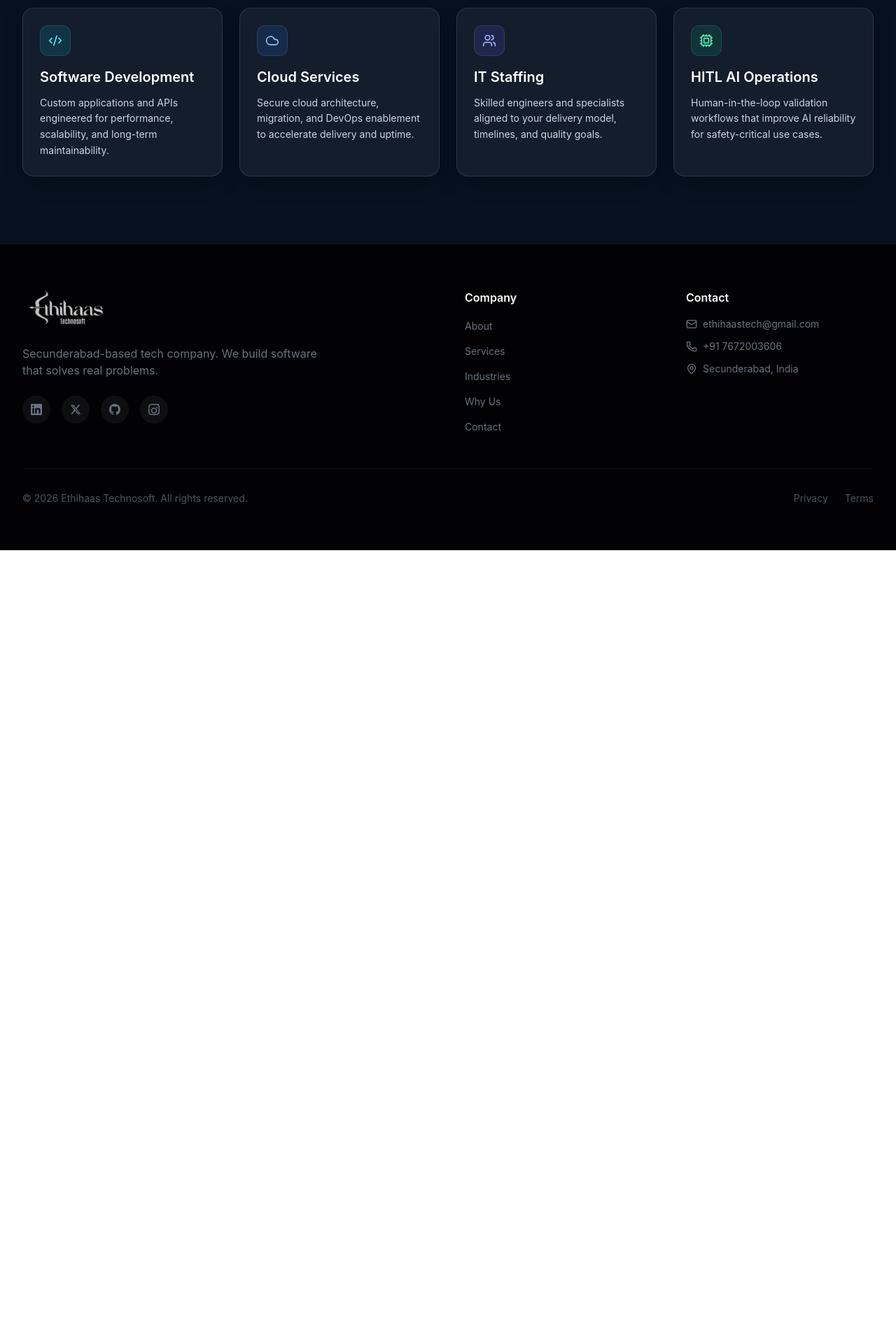
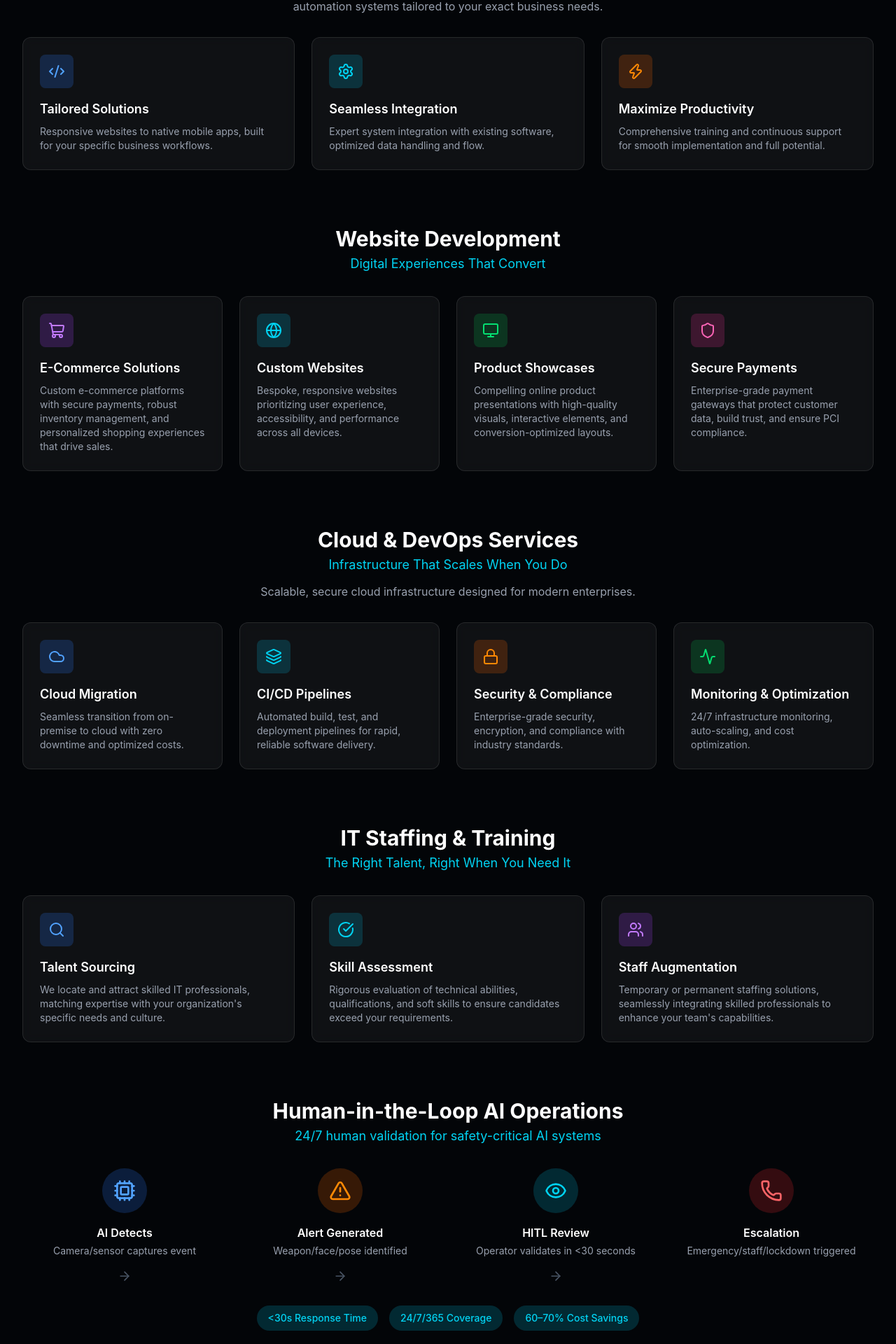
Before and after one commit to archanadeshpal526-create/Etechnosoft-Website, a React (Vite) app: page /services in a window 1280 px wide. Shown: the part 411-2331 px from the top of the page at 70% size. Before the commit the page ends 1197 px from the top, so only its background shows below. Built offline with nearby package versions, Linux system fonts and the light colour scheme.

Commit message:
Revert "Redesign Services section with modern four-card layout"
This reverts commit 32e2c6a65348fabd71b76c6ad049cd1ff6f58086.

```diff
--- a/src/components/Services.jsx
+++ b/src/components/Services.jsx
@@ -1,82 +1,211 @@
 import { motion } from 'framer-motion';
-import { Code2, Cloud, Users, Cpu } from 'lucide-react';
+import { useRef } from 'react';
+import { useNavigate, useLocation } from 'react-router-dom';
+import { useEffect } from 'react';
+import { Code2, Settings, Zap, Globe, ShoppingCart, Shield, Monitor, Cpu, Layers, Cloud, Lock, Activity, Users, Search, CheckCircle, AlertTriangle, Phone, Eye, ArrowRight, Car, HardHat, Signal, Gamepad2, Heart, Star } from 'lucide-react';
 
-const services = [
-  {
-    id: 'software-development',
-    title: 'Software Development',
-    description: 'Custom applications and APIs engineered for performance, scalability, and long-term maintainability.',
-    icon: Code2,
-    iconBg: 'bg-cyan-500/15',
-    iconColor: 'text-cyan-300',
-  },
-  {
-    id: 'cloud-services',
-    title: 'Cloud Services',
-    description: 'Secure cloud architecture, migration, and DevOps enablement to accelerate delivery and uptime.',
-    icon: Cloud,
-    iconBg: 'bg-blue-500/15',
-    iconColor: 'text-blue-300',
-  },
-  {
-    id: 'it-staffing',
-    title: 'IT Staffing',
-    description: 'Skilled engineers and specialists aligned to your delivery model, timelines, and quality goals.',
-    icon: Users,
-    iconBg: 'bg-indigo-500/15',
-    iconColor: 'text-indigo-300',
-  },
-  {
-    id: 'hitl-ai-ops',
-    title: 'HITL AI Operations',
-    description: 'Human-in-the-loop validation workflows that improve AI reliability for safety-critical use cases.',
-    icon: Cpu,
-    iconBg: 'bg-emerald-500/15',
-    iconColor: 'text-emerald-300',
-  },
+const softwareDevCards = [
+  { id: 'tailored', title: 'Tailored Solutions', desc: 'Responsive websites to native mobile apps, built for your specific business workflows.', icon: Code2, color: 'text-blue-400', bg: 'bg-blue-500/20' },
+  { id: 'integration', title: 'Seamless Integration', desc: 'Expert system integration with existing software, optimized data handling and flow.', icon: Settings, color: 'text-cyan-400', bg: 'bg-cyan-500/20' },
+  { id: 'productivity', title: 'Maximize Productivity', desc: 'Comprehensive training and continuous support for smooth implementation and full potential.', icon: Zap, color: 'text-orange-400', bg: 'bg-orange-500/20' },
 ];
 
+const websiteDevCards = [
+  { id: 'ecommerce', title: 'E-Commerce Solutions', desc: 'Custom e-commerce platforms with secure payments, robust inventory management, and personalized shopping experiences that drive sales.', icon: ShoppingCart, color: 'text-purple-400', bg: 'bg-purple-500/20' },
+  { id: 'custom-websites', title: 'Custom Websites', desc: 'Bespoke, responsive websites prioritizing user experience, accessibility, and performance across all devices.', icon: Globe, color: 'text-cyan-400', bg: 'bg-cyan-500/20' },
+  { id: 'product-showcase', title: 'Product Showcases', desc: 'Compelling online product presentations with high-quality visuals, interactive elements, and conversion-optimized layouts.', icon: Monitor, color: 'text-green-400', bg: 'bg-green-500/20' },
+  { id: 'secure-payments', title: 'Secure Payments', desc: 'Enterprise-grade payment gateways that protect customer data, build trust, and ensure PCI compliance.', icon: Shield, color: 'text-pink-400', bg: 'bg-pink-500/20' },
+];
+
+const cloudDevopsCards = [
+  { id: 'cloud-migration', title: 'Cloud Migration', desc: 'Seamless transition from on-premise to cloud with zero downtime and optimized costs.', icon: Cloud, color: 'text-blue-400', bg: 'bg-blue-500/20' },
+  { id: 'cicd', title: 'CI/CD Pipelines', desc: 'Automated build, test, and deployment pipelines for rapid, reliable software delivery.', icon: Layers, color: 'text-cyan-400', bg: 'bg-cyan-500/20' },
+  { id: 'security', title: 'Security & Compliance', desc: 'Enterprise-grade security, encryption, and compliance with industry standards.', icon: Lock, color: 'text-orange-400', bg: 'bg-orange-500/20' },
+  { id: 'monitoring', title: 'Monitoring & Optimization', desc: '24/7 infrastructure monitoring, auto-scaling, and cost optimization.', icon: Activity, color: 'text-green-400', bg: 'bg-green-500/20' },
+];
+
+const staffingCards = [
+  { id: 'talent-sourcing', title: 'Talent Sourcing', desc: 'We locate and attract skilled IT professionals, matching expertise with your organization\'s specific needs and culture.', icon: Search, color: 'text-blue-400', bg: 'bg-blue-500/20' },
+  { id: 'skill-assessment', title: 'Skill Assessment', desc: 'Rigorous evaluation of technical abilities, qualifications, and soft skills to ensure candidates exceed your requirements.', icon: CheckCircle, color: 'text-cyan-400', bg: 'bg-cyan-500/20' },
+  { id: 'staff-augmentation', title: 'Staff Augmentation', desc: 'Temporary or permanent staffing solutions, seamlessly integrating skilled professionals to enhance your team\'s capabilities.', icon: Users, color: 'text-purple-400', bg: 'bg-purple-500/20' },
+];
+
+const hitlSteps = [
+  { id: 'detect', title: 'AI Detects', desc: 'Camera/sensor captures event', icon: Cpu, color: 'text-blue-400' },
+  { id: 'alert', title: 'Alert Generated', desc: 'Weapon/face/pose identified', icon: AlertTriangle, color: 'text-orange-400' },
+  { id: 'review', title: 'HITL Review', desc: 'Operator validates in <30 seconds', icon: Eye, color: 'text-cyan-400' },
+  { id: 'escalation', title: 'Escalation', desc: 'Emergency/staff/lockdown triggered', icon: Phone, color: 'text-red-400' },
+];
+
+const industries = [
+  { id: 'healthcare', title: 'Healthcare', desc: 'Secure telehealth, HIPAA compliant, EHR integration', icon: Heart, color: 'text-red-400', bg: 'bg-red-500/20' },
+  { id: 'manufacturing', title: 'Manufacturing', desc: 'Streamlined operations, optimized supply chains', icon: Cpu, color: 'text-blue-400', bg: 'bg-blue-500/20' },
+  { id: 'hospitality', title: 'Hospitality', desc: 'Reservation systems, online booking, secure payments', icon: Star, color: 'text-yellow-400', bg: 'bg-yellow-500/20' },
+  { id: 'automotive', title: 'Automotive', desc: 'Connected car apps, real-time navigation', icon: Car, color: 'text-cyan-400', bg: 'bg-cyan-500/20' },
+  { id: 'construction', title: 'Construction', desc: 'Project management, better collaboration', icon: HardHat, color: 'text-orange-400', bg: 'bg-orange-500/20' },
+  { id: 'telecom', title: 'Telecom', desc: 'Next-gen network infrastructure, enhanced reliability', icon: Signal, color: 'text-green-400', bg: 'bg-green-500/20' },
+  { id: 'energy', title: 'Energy & Utilities', desc: 'Smart grid technologies, optimized distribution', icon: Zap, color: 'text-yellow-400', bg: 'bg-yellow-500/20' },
+  { id: 'entertainment', title: 'Entertainment', desc: 'Interactive gaming apps, immersive experiences', icon: Gamepad2, color: 'text-purple-400', bg: 'bg-purple-500/20' },
+];
+
+function ServiceSection({ title, subtitle, description, cards, collapseKey }) {
+  const ref = useRef(null);
+  const navigate = useNavigate();
+  const location = useLocation();
+
+  useEffect(() => {
+    if (location.hash === `#${collapseKey}`) {
+      ref.current?.scrollIntoView({ behavior: 'smooth' });
+    }
+  }, [location, collapseKey]);
+
+  const colClass = cards.length === 3 ? 'md:grid-cols-3' : 'md:grid-cols-4';
+
+  return (
+    <motion.div
+      ref={ref}
+      initial={{ opacity: 0, y: 40 }}
+      whileInView={{ opacity: 1, y: 0 }}
+      viewport={{ once: true }}
+      transition={{ duration: 0.6 }}
+      className="mt-20"
+      id={collapseKey}
+    >
+      <div className="text-center mb-8">
+        <h3 className="text-2xl md:text-3xl font-bold text-white">{title}</h3>
+        {subtitle && <p className="text-cyan-400 text-lg mt-1">{subtitle}</p>}
+        {description && <p className="text-gray-400 mt-3 max-w-2xl mx-auto">{description}</p>}
+      </div>
+      <div className={`grid ${colClass} gap-6`}>
+        {cards.map((card, index) => (
+          <motion.div
+            key={card.id}
+            initial={{ opacity: 0, y: 20 }}
+            whileInView={{ opacity: 1, y: 0 }}
+            viewport={{ once: true }}
+            transition={{ delay: index * 0.1, duration: 0.5 }}
+            whileHover={{ scale: 1.02, y: -5 }}
+            className="p-6 bg-white/5 backdrop-blur-sm border border-white/10 rounded-xl hover:bg-white/10 hover:border-cyan-500/30 transition-all cursor-pointer group"
+            onClick={() => navigate(`/services#${card.id}`)}
+          >
+            <div className={`w-12 h-12 ${card.bg} rounded-lg flex items-center justify-center mb-4`}>
+              <card.icon className={`w-6 h-6 ${card.color}`} />
+            </div>
+            <h4 className="text-lg font-semibold text-white mb-2 group-hover:text-cyan-400 transition-colors">{card.title}</h4>
+            <p className="text-gray-400 text-sm">{card.desc}</p>
+          </motion.div>
+        ))}
+      </div>
+    </motion.div>
+  );
+}
+
+function HitlSection() {
+  return (
+    <motion.div
+      initial={{ opacity: 0, y: 40 }}
+      whileInView={{ opacity: 1, y: 0 }}
+      viewport={{ once: true }}
+      transition={{ duration: 0.6 }}
+      className="mt-20"
+    >
+      <div className="text-center mb-8">
+        <h3 className="text-2xl md:text-3xl font-bold text-white">Human-in-the-Loop AI Operations</h3>
+        <p className="text-cyan-400 text-lg mt-1">24/7 human validation for safety-critical AI systems</p>
+      </div>
+
+      <div className="grid md:grid-cols-4 gap-4 mb-8">
+        {hitlSteps.map((step, index) => (
+          <motion.div
+            key={step.id}
+            initial={{ opacity: 0, y: 20 }}
+            whileInView={{ opacity: 1, y: 0 }}
+            viewport={{ once: true }}
+            transition={{ delay: index * 0.15, duration: 0.5 }}
+            className="text-center"
+          >
+            <div className={`w-16 h-16 ${step.color.replace('text-', 'bg-').replace('-400', '-500/20')} rounded-full flex items-center justify-center mx-auto mb-4`}>
+              <step.icon className={`w-8 h-8 ${step.color}`} />
+            </div>
+            <h4 className="text-white font-semibold">{step.title}</h4>
+            <p className="text-gray-400 text-sm mt-1">{step.desc}</p>
+            {index < hitlSteps.length - 1 && (
+              <ArrowRight className="w-5 h-5 text-gray-600 mx-auto mt-4 hidden md:block" />
+            )}
+          </motion.div>
+        ))}
+      </div>
+
+      <div className="flex flex-wrap justify-center gap-4">
+        {['<30s Response Time', '24/7/365 Coverage', '60–70% Cost Savings'].map((highlight, i) => (
+          <span key={i} className="px-4 py-2 bg-cyan-500/20 text-cyan-400 rounded-full text-sm font-medium">
+            {highlight}
+          </span>
+        ))}
+      </div>
+    </motion.div>
+  );
+}
+
 export default function Services() {
+  const location = useLocation();
+
+  useEffect(() => {
+    if (location.hash) {
+      const id = location.hash.replace('#', '');
+      const element = document.getElementById(id);
+      if (element) {
+        element.scrollIntoView({ behavior: 'smooth' });
+      }
+    }
+  }, [location]);
+
   return (
-    <section id="services" className="py-24 bg-[#071120]">
+    <section id="services" className="py-16 bg-[#030508]">
       <div className="max-w-7xl mx-auto px-4 sm:px-6 lg:px-8">
         <motion.div
-          initial={{ opacity: 0, y: 24 }}
+          initial={{ opacity: 0, y: 30 }}
           whileInView={{ opacity: 1, y: 0 }}
           viewport={{ once: true }}
-          transition={{ duration: 0.55 }}
+          transition={{ duration: 0.6 }}
           className="text-center mb-12"
         >
-          <span className="inline-flex px-3 py-1 rounded-full border border-cyan-300/30 bg-cyan-400/10 text-cyan-200 text-xs font-semibold tracking-[0.14em] uppercase">
-            Our Services
-          </span>
-          <h2 className="mt-4 text-3xl md:text-4xl font-bold text-white tracking-tight">
-            Solutions Designed for Modern Businesses
+          <h2 className="text-3xl md:text-4xl font-bold text-white">
+            Our <span className="text-cyan-400 font-bold">Services</span>
           </h2>
-          <p className="mt-4 max-w-2xl mx-auto text-slate-300 text-base md:text-lg leading-relaxed">
-            End-to-end technology capabilities built to support growth, operational resilience, and faster execution.
-          </p>
         </motion.div>
 
-        <div className="grid grid-cols-1 sm:grid-cols-2 xl:grid-cols-4 gap-6">
-          {services.map((service, index) => (
-            <motion.article
-              key={service.id}
-              initial={{ opacity: 0, y: 24 }}
-              whileInView={{ opacity: 1, y: 0 }}
-              viewport={{ once: true }}
-              transition={{ duration: 0.45, delay: index * 0.08 }}
-              whileHover={{ scale: 1.02, y: -4 }}
-              className="h-full p-6 rounded-2xl border border-white/12 bg-slate-100/5 shadow-[0_10px_28px_rgba(0,0,0,0.24)] hover:shadow-[0_14px_34px_rgba(0,0,0,0.35)] hover:bg-slate-100/10 transition-all duration-300 flex flex-col"
-            >
-              <div className={`w-11 h-11 rounded-xl ${service.iconBg} border border-white/10 flex items-center justify-center mb-4`}>
-                <service.icon className={`w-5 h-5 ${service.iconColor}`} />
-              </div>
-              <h3 className="text-xl font-semibold text-white">{service.title}</h3>
-              <p className="mt-3 text-sm leading-relaxed text-slate-300">{service.description}</p>
-            </motion.article>
-          ))}
-        </div>
+        <ServiceSection
+          title="Software Development"
+          subtitle="Tailored Solutions That Scale With Your Business"
+          description="From Idea to Production-Ready Software. We build full-stack applications, APIs, and automation systems tailored to your exact business needs."
+          cards={softwareDevCards}
+          collapseKey="software-development"
+        />
+
+        <ServiceSection
+          title="Website Development"
+          subtitle="Digital Experiences That Convert"
+          cards={websiteDevCards}
+          collapseKey="website-development"
+        />
+
+        <ServiceSection
+          title="Cloud & DevOps Services"
+          subtitle="Infrastructure That Scales When You Do"
+          description="Scalable, secure cloud infrastructure designed for modern enterprises."
+          cards={cloudDevopsCards}
+          collapseKey="cloud-devops"
+        />
+
+        <ServiceSection
+          title="IT Staffing & Training"
+          subtitle="The Right Talent, Right When You Need It"
+          cards={staffingCards}
+          collapseKey="it-staffing"
+        />
+
+        <HitlSection />
       </div>
     </section>
   );
```
